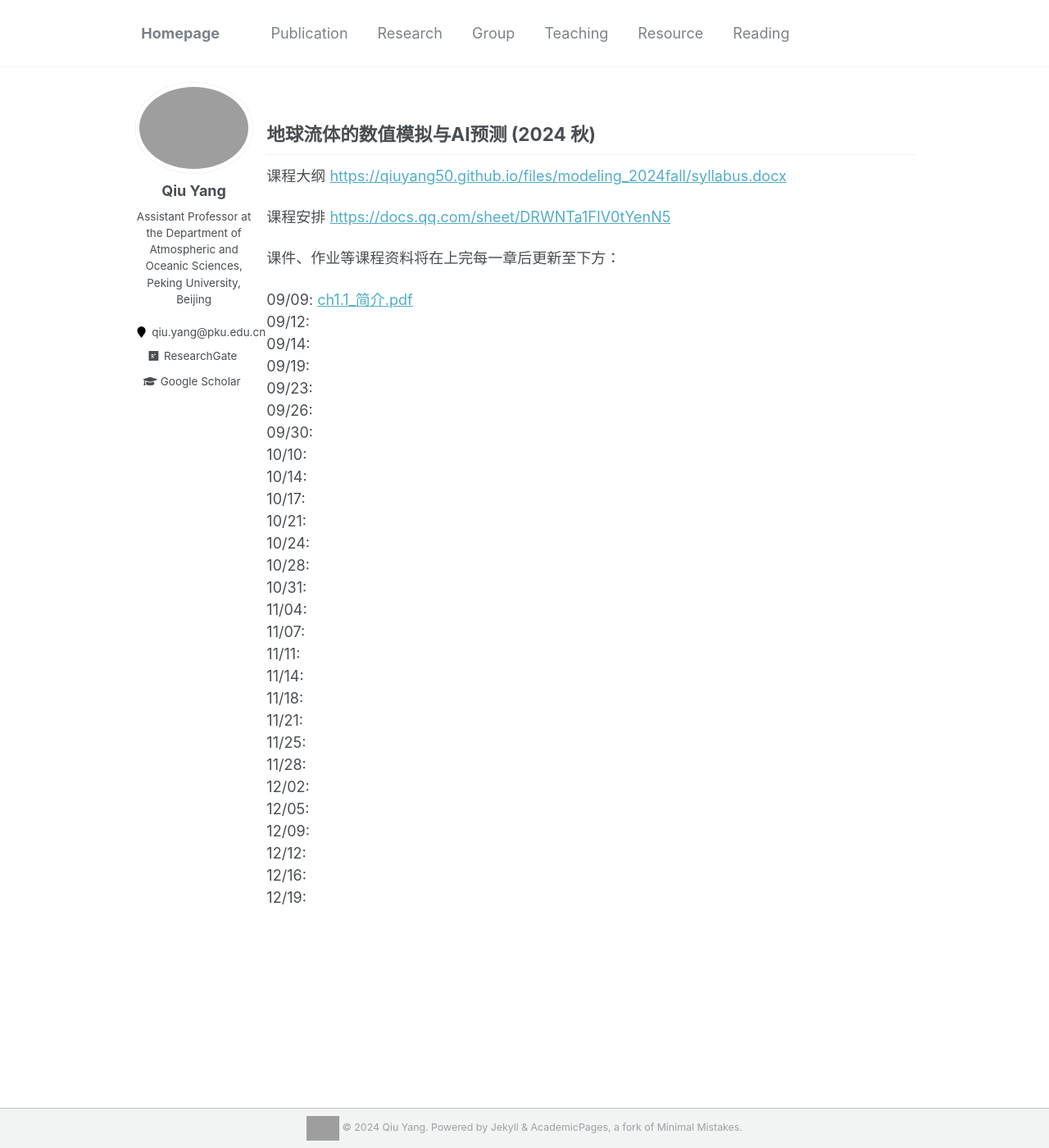
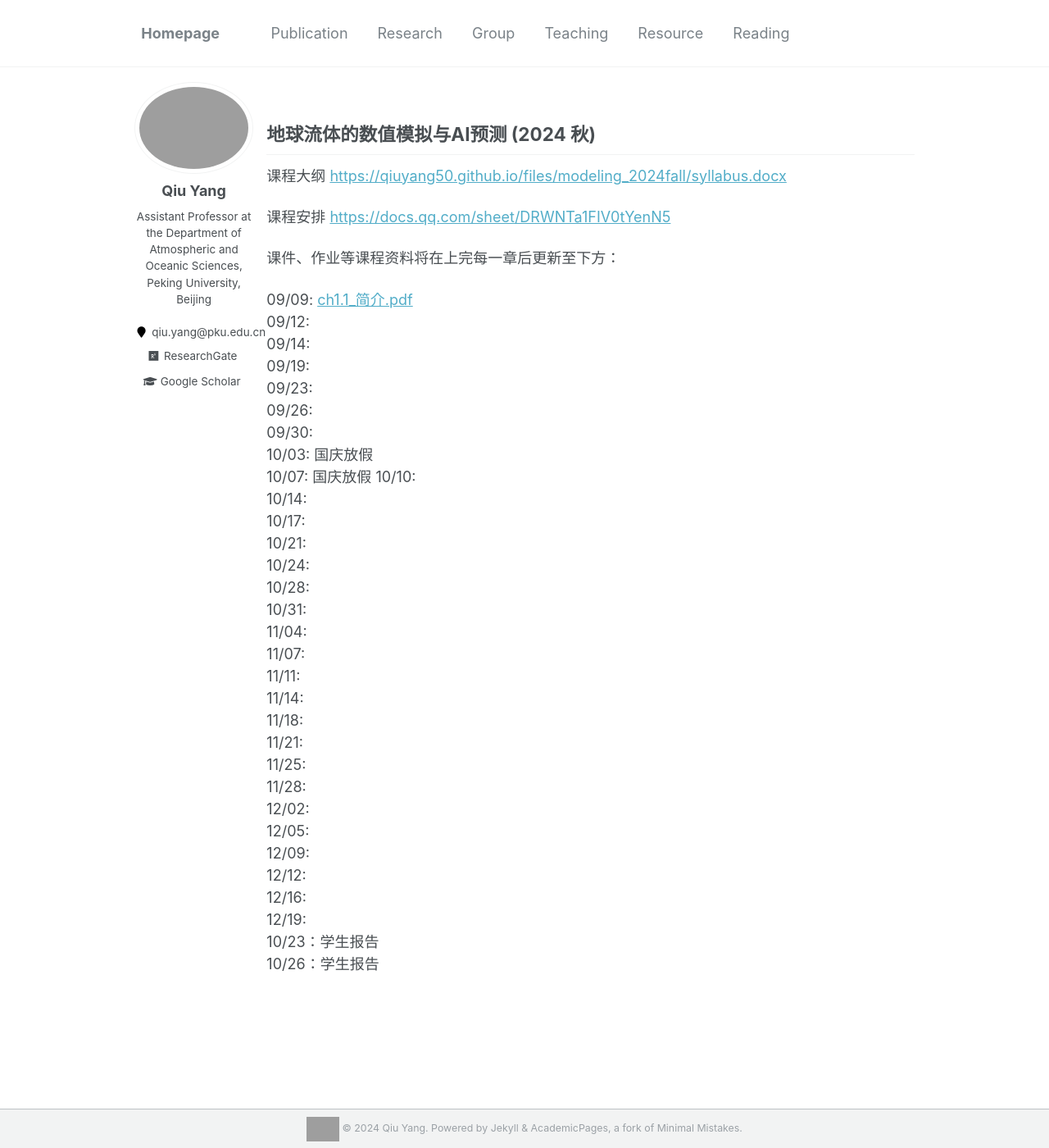
Before and after one commit to qiuyang50/qiuyang50.github.io, a Jekyll site: the page built from _pages/modeling_2024fall.md, in a window 1280 px wide and 1400 px high. Shown: the whole window at 82% size. Built offline with Jekyll 4.4.1, drawn with Linux system fonts in a browser that asks for light colours; grey boxes are pictures that could not be loaded.

Commit message:
Update modeling_2024fall.md

```diff
--- a/_pages/modeling_2024fall.md
+++ b/_pages/modeling_2024fall.md
@@ -19,6 +19,8 @@
 09/23:
 09/26:
 09/30:
+10/03: 国庆放假
+10/07: 国庆放假
 10/10:
 10/14:
 10/17:
@@ -40,3 +42,5 @@
 12/12:
 12/16:
 12/19:
+10/23：学生报告
+10/26：学生报告
```
